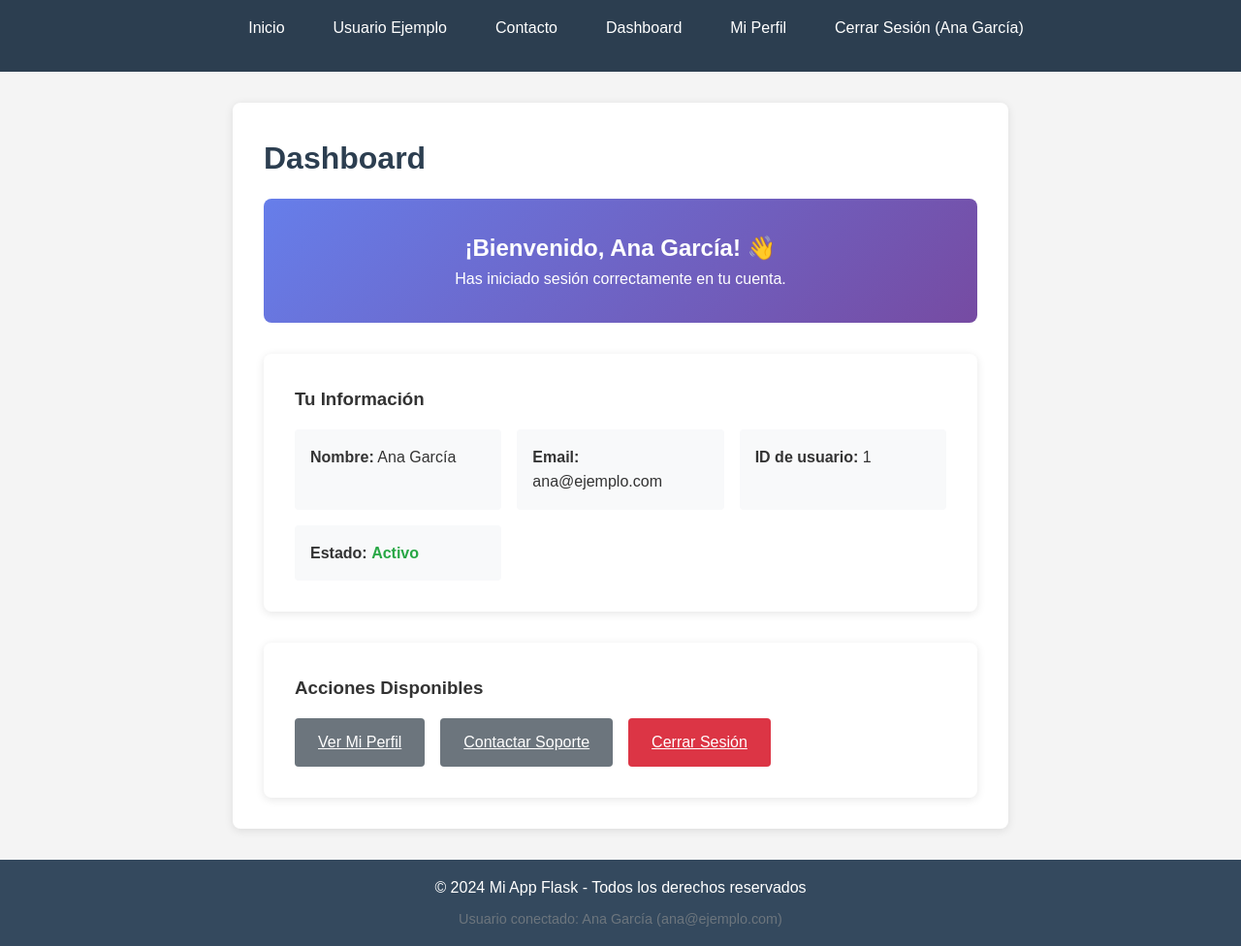
After one commit to raulhongo3132/administracion-de-microcreditos, a Flask app: page /dashboard in a window 1280 px wide. The commit adds this page. Shown: the whole page at 97% size. Run offline with Flask 3, Linux system fonts and the light colour scheme; a user stored in the database is signed in.

Commit message:
Agrego leccion 4 Flask

```diff
--- a/app.py
+++ b/app.py
@@ -1,9 +1,24 @@
 from flask import Flask, render_template, request, flash, redirect, url_for
-from forms import LoginForm, ContactoForm
+from flask_login import LoginManager, login_user, login_required, logout_user, current_user
+from forms import LoginForm, RegistroForm, ContactoForm
+from models import Usuario, get_user, get_user_by_email, usuarios_db
+import uuid
 
 app = Flask(__name__)
-app.config['SECRET_KEY'] = 'mi_clave_secreta_muy_segura'  # Cambia esto por una clave real
+app.config['SECRET_KEY'] = 'mi_clave_secreta_muy_segura'
 
+# Configuración de Flask-Login
+login_manager = LoginManager()
+login_manager.init_app(app)
+login_manager.login_view = 'login'
+login_manager.login_message = 'Por favor inicia sesión para acceder a esta página.'
+login_manager.login_message_category = 'info'
+
+@login_manager.user_loader
+def load_user(user_id):
+    return get_user(int(user_id))
+
+# Rutas públicas
 @app.route('/')
 def index():
     return render_template('index.html')
@@ -19,46 +34,95 @@ def usuario(nombre):
 def condicionales(edad):
     return render_template('condicionales.html', edad=edad)
 
-# NUEVAS RUTAS PARA FORMULARIOS
 @app.route('/contacto', methods=['GET', 'POST'])
 def contacto():
     form = ContactoForm()
 
     if form.validate_on_submit():
-        # Procesar los datos del formulario
         nombre = form.nombre.data
         email = form.email.data
         edad = form.edad.data
         ciudad = form.ciudad.data
         mensaje = form.mensaje.data
 
-        # Mostrar mensaje flash
         flash(f'¡Gracias {nombre}! Tu mensaje ha sido enviado correctamente.', 'success')
-
-        # Aquí normalmente guardarías en base de datos o enviarías email
         print(f"Mensaje de {nombre} ({email}, {edad} años, {ciudad}): {mensaje}")
-
-        # Redirigir para evitar reenvío del formulario
         return redirect(url_for('contacto'))
 
     return render_template('contacto.html', form=form)
 
+# Rutas de autenticación
 @app.route('/login', methods=['GET', 'POST'])
 def login():
+    # Si el usuario ya está autenticado, redirigir al dashboard
+    if current_user.is_authenticated:
+        return redirect(url_for('dashboard'))
+
     form = LoginForm()
 
     if form.validate_on_submit():
         email = form.email.data
         password = form.password.data
+        remember_me = form.remember_me.data
 
-        # Aquí normalmente verificarías en la base de datos
-        if email == "usuario@ejemplo.com" and password == "123456":
-            flash('¡Inicio de sesión exitoso!', 'success')
-            return redirect(url_for('index'))
+        # Buscar usuario en la "base de datos"
+        usuario = get_user_by_email(email)
+
+        if usuario and usuario.check_password(password):
+            login_user(usuario, remember=remember_me)
+            flash(f'¡Bienvenido de nuevo, {usuario.nombre}!', 'success')
+
+            # Redirigir a la página que intentaba acceder o al dashboard
+            next_page = request.args.get('next')
+            return redirect(next_page) if next_page else redirect(url_for('dashboard'))
         else:
             flash('Email o contraseña incorrectos', 'error')
 
     return render_template('login.html', form=form)
+
+@app.route('/registro', methods=['GET', 'POST'])
+def registro():
+    # Si el usuario ya está autenticado, redirigir al dashboard
+    if current_user.is_authenticated:
+        return redirect(url_for('dashboard'))
+
+    form = RegistroForm()
+
+    if form.validate_on_submit():
+        nombre = form.nombre.data
+        email = form.email.data
+        password = form.password.data
+
+        # Crear nuevo usuario
+        nuevo_id = max(usuarios_db.keys()) + 1 if usuarios_db else 1
+        nuevo_usuario = Usuario(nuevo_id, nombre, email, password)
+        usuarios_db[nuevo_usuario.id] = nuevo_usuario
+
+        # Iniciar sesión automáticamente
+        login_user(nuevo_usuario)
+        flash(f'¡Cuenta creada exitosamente! Bienvenido, {nombre}!', 'success')
+        return redirect(url_for('dashboard'))
+
+    return render_template('registro.html', form=form)
+
+@app.route('/logout')
+@login_required
+def logout():
+    nombre_usuario = current_user.nombre
+    logout_user()
+    flash(f'Has cerrado sesión. ¡Hasta pronto, {nombre_usuario}!', 'info')
+    return redirect(url_for('index'))
+
+# Rutas protegidas
+@app.route('/dashboard')
+@login_required
+def dashboard():
+    return render_template('dashboard.html')
+
+@app.route('/perfil')
+@login_required
+def perfil():
+    return render_template('perfil.html')
 
 @app.route('/formulario-simple', methods=['GET', 'POST'])
 def formulario_simple():
--- /dev/null
+++ b/models.py
@@ -0,0 +1,46 @@
+from flask_login import UserMixin
+from werkzeug.security import generate_password_hash, check_password_hash
+
+# Base de datos simulada (en producción usarías una base de datos real)
+usuarios_db = {}
+
+class Usuario(UserMixin):
+    def __init__(self, id, nombre, email, password):
+        self.id = id
+        self.nombre = nombre
+        self.email = email
+        self.password = generate_password_hash(password)
+
+    def set_password(self, password):
+        self.password = generate_password_hash(password)
+
+    def check_password(self, password):
+        return check_password_hash(self.password, password)
+
+    def __repr__(self):
+        return f'<Usuario {self.email}>'
+
+# Función para obtener usuario por ID (necesaria para flask-login)
+def get_user(user_id):
+    return usuarios_db.get(int(user_id))
+
+# Función para obtener usuario por email
+def get_user_by_email(email):
+    for user in usuarios_db.values():
+        if user.email == email:
+            return user
+    return None
+
+# Crear algunos usuarios de ejemplo
+def crear_usuarios_ejemplo():
+    if not usuarios_db:
+        usuario1 = Usuario(1, "Ana García", "ana@ejemplo.com", "password123")
+        usuario2 = Usuario(2, "Carlos López", "carlos@ejemplo.com", "password123")
+        usuario3 = Usuario(3, "María Rodríguez", "maria@ejemplo.com", "password123")
+
+        usuarios_db[usuario1.id] = usuario1
+        usuarios_db[usuario2.id] = usuario2
+        usuarios_db[usuario3.id] = usuario3
+
+# Llamar a la función para crear usuarios de ejemplo
+crear_usuarios_ejemplo()
--- a/static/style.css
+++ b/static/style.css
@@ -202,3 +202,163 @@ footer {
     margin-top: 0;
     color: #495057;
 }
+
+/* Estilos para sistema de login */
+.form-registro, .form-login {
+    max-width: 500px;
+    margin: 0 auto;
+}
+
+.remember-me {
+    display: flex;
+    align-items: center;
+    gap: 0.5rem;
+}
+
+.remember-me label {
+    margin: 0;
+    font-weight: normal;
+}
+
+.login-link, .registro-link {
+    margin-top: 1.5rem;
+    text-align: center;
+    padding: 1rem;
+    background-color: #f8f9fa;
+    border-radius: 4px;
+}
+
+/* Dashboard y perfil */
+.welcome-message {
+    text-align: center;
+    margin-bottom: 2rem;
+    padding: 2rem;
+    background: linear-gradient(135deg, #667eea 0%, #764ba2 100%);
+    color: white;
+    border-radius: 8px;
+}
+
+.welcome-message h2 {
+    margin: 0;
+    color: white;
+}
+
+.user-info-card {
+    background: white;
+    padding: 2rem;
+    border-radius: 8px;
+    box-shadow: 0 2px 10px rgba(0,0,0,0.1);
+    margin-bottom: 2rem;
+}
+
+.info-grid {
+    display: grid;
+    grid-template-columns: repeat(auto-fit, minmax(200px, 1fr));
+    gap: 1rem;
+    margin-top: 1rem;
+}
+
+.info-item {
+    padding: 1rem;
+    background-color: #f8f9fa;
+    border-radius: 4px;
+}
+
+.status-active {
+    color: #28a745;
+    font-weight: bold;
+}
+
+.dashboard-actions, .profile-actions {
+    background: white;
+    padding: 2rem;
+    border-radius: 8px;
+    box-shadow: 0 2px 10px rgba(0,0,0,0.1);
+}
+
+.action-buttons {
+    display: flex;
+    gap: 1rem;
+    flex-wrap: wrap;
+    margin-top: 1rem;
+}
+
+.btn-secondary {
+    background-color: #6c757d;
+}
+
+.btn-secondary:hover {
+    background-color: #545b62;
+}
+
+.btn-danger {
+    background-color: #dc3545;
+}
+
+.btn-danger:hover {
+    background-color: #c82333;
+}
+
+/* Perfil */
+.profile-header {
+    text-align: center;
+    margin-bottom: 2rem;
+    padding: 2rem;
+    background: white;
+    border-radius: 8px;
+    box-shadow: 0 2px 10px rgba(0,0,0,0.1);
+}
+
+.user-email {
+    color: #6c757d;
+    font-size: 1.1rem;
+}
+
+.profile-stats {
+    display: grid;
+    grid-template-columns: repeat(auto-fit, minmax(200px, 1fr));
+    gap: 1rem;
+    margin-bottom: 2rem;
+}
+
+.stat-card {
+    background: white;
+    padding: 1.5rem;
+    border-radius: 8px;
+    box-shadow: 0 2px 10px rgba(0,0,0,0.1);
+    text-align: center;
+}
+
+.stat-card h3 {
+    margin: 0 0 0.5rem 0;
+    color: #6c757d;
+    font-size: 0.9rem;
+}
+
+.stat-card p {
+    margin: 0;
+    font-size: 1.2rem;
+    font-weight: bold;
+}
+
+/* Información del usuario en footer */
+.user-info {
+    font-size: 0.9rem;
+    color: #6c757d;
+    margin-top: 0.5rem;
+}
+
+/* Responsive */
+@media (max-width: 768px) {
+    .action-buttons {
+        flex-direction: column;
+    }
+
+    .info-grid {
+        grid-template-columns: 1fr;
+    }
+
+    .profile-stats {
+        grid-template-columns: 1fr;
+    }
+}
--- a/templates/base.html
+++ b/templates/base.html
@@ -13,8 +13,15 @@
                 <li><a href="{{ url_for('index') }}">Inicio</a></li>
                 <li><a href="{{ url_for('usuario', nombre='Juan') }}">Usuario Ejemplo</a></li>
                 <li><a href="{{ url_for('contacto') }}">Contacto</a></li>
-                <li><a href="{{ url_for('login') }}">Login</a></li>
-                <li><a href="{{ url_for('formulario_simple') }}">Form Simple</a></li>
+
+                {% if current_user.is_authenticated %}
+                    <li><a href="{{ url_for('dashboard') }}">Dashboard</a></li>
+                    <li><a href="{{ url_for('perfil') }}">Mi Perfil</a></li>
+                    <li><a href="{{ url_for('logout') }}">Cerrar Sesión ({{ current_user.nombre }})</a></li>
+                {% else %}
+                    <li><a href="{{ url_for('login') }}">Iniciar Sesión</a></li>
+                    <li><a href="{{ url_for('registro') }}">Registrarse</a></li>
+                {% endif %}
             </ul>
         </nav>
     </header>
@@ -40,6 +47,9 @@
 
     <footer>
         <p>&copy; 2024 Mi App Flask - Todos los derechos reservados</p>
+        {% if current_user.is_authenticated %}
+            <p class="user-info">Usuario conectado: {{ current_user.nombre }} ({{ current_user.email }})</p>
+        {% endif %}
     </footer>
 </body>
 </html>
--- /dev/null
+++ b/templates/dashboard.html
@@ -0,0 +1,41 @@
+{% extends "base.html" %}
+
+{% block title %}Dashboard - Mi App Flask{% endblock %}
+
+{% block content %}
+<div class="container">
+    <h1>Dashboard</h1>
+
+    <div class="welcome-message">
+        <h2>¡Bienvenido, {{ current_user.nombre }}! 👋</h2>
+        <p>Has iniciado sesión correctamente en tu cuenta.</p>
+    </div>
+
+    <div class="user-info-card">
+        <h3>Tu Información</h3>
+        <div class="info-grid">
+            <div class="info-item">
+                <strong>Nombre:</strong> {{ current_user.nombre }}
+            </div>
+            <div class="info-item">
+                <strong>Email:</strong> {{ current_user.email }}
+            </div>
+            <div class="info-item">
+                <strong>ID de usuario:</strong> {{ current_user.id }}
+            </div>
+            <div class="info-item">
+                <strong>Estado:</strong> <span class="status-active">Activo</span>
+            </div>
+        </div>
+    </div>
+
+    <div class="dashboard-actions">
+        <h3>Acciones Disponibles</h3>
+        <div class="action-buttons">
+            <a href="{{ url_for('perfil') }}" class="btn btn-secondary">Ver Mi Perfil</a>
+            <a href="{{ url_for('contacto') }}" class="btn btn-secondary">Contactar Soporte</a>
+            <a href="{{ url_for('logout') }}" class="btn btn-danger">Cerrar Sesión</a>
+        </div>
+    </div>
+</div>
+{% endblock %}
```
Also changed, not shown: forms.py (+28 -3 lines), templates/login.html (+13 -3 lines), templates/perfil.html (added, +37 -0 lines), templates/registro.html (added, +70 -0 lines).
